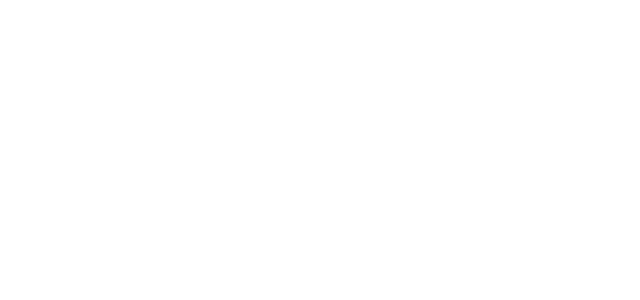
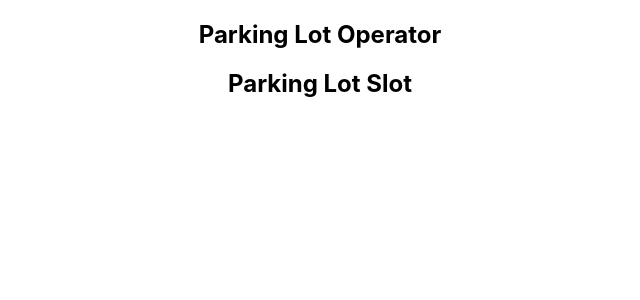
Before and after one commit to DonHe-OOCL/day13-parking-lots-fronted-starter, a React (Create React App) app: page / in a window 1280 px wide. Shown: the top 300 px of the page, without its empty margins (320-960 px from the left). Built offline with nearby package versions, Linux system fonts and the light colour scheme.

Commit message:
feat: add component

```diff
--- a/src/App.js
+++ b/src/App.js
@@ -1,13 +1,14 @@
+// src/App.js
+import React from 'react';
 import './App.css';
-import React from "react";
+import ParkingLot from './components/ParkingLot';
 
-function App() {
-
+const App = () => {
     return (
         <div className="App">
-
+            <ParkingLot />
         </div>
     );
-}
+};
 
 export default App;
--- /dev/null
+++ b/src/components/ParkingLot.jsx
@@ -0,0 +1,15 @@
+// src/components/ParkingLot.jsx
+import React from 'react';
+import ParkingLotOperator from './ParkingLotOperator';
+import ParkingLotSlot from './ParkingLotSlot';
+
+const ParkingLot = () => {
+    return (
+        <div>
+            <ParkingLotOperator />
+            <ParkingLotSlot />
+        </div>
+    );
+};
+
+export default ParkingLot;
--- /dev/null
+++ b/src/components/ParkingLotOperator.jsx
@@ -0,0 +1,13 @@
+// src/components/ParkingLotOperator.jsx
+import React from 'react';
+
+const ParkingLotOperator = () => {
+    return (
+        <div>
+            <h2>Parking Lot Operator</h2>
+            {/* Add operator controls here */}
+        </div>
+    );
+};
+
+export default ParkingLotOperator;
--- /dev/null
+++ b/src/components/ParkingLotSlot.jsx
@@ -0,0 +1,13 @@
+// src/components/ParkingLotSlot.jsx
+import React from 'react';
+
+const ParkingLotSlot = () => {
+    return (
+        <div>
+            <h2>Parking Lot Slot</h2>
+            {/* Add parking slot details here */}
+        </div>
+    );
+};
+
+export default ParkingLotSlot;
```
Also changed, not shown: src/api/parking.js (deleted, +0 -26 lines).
